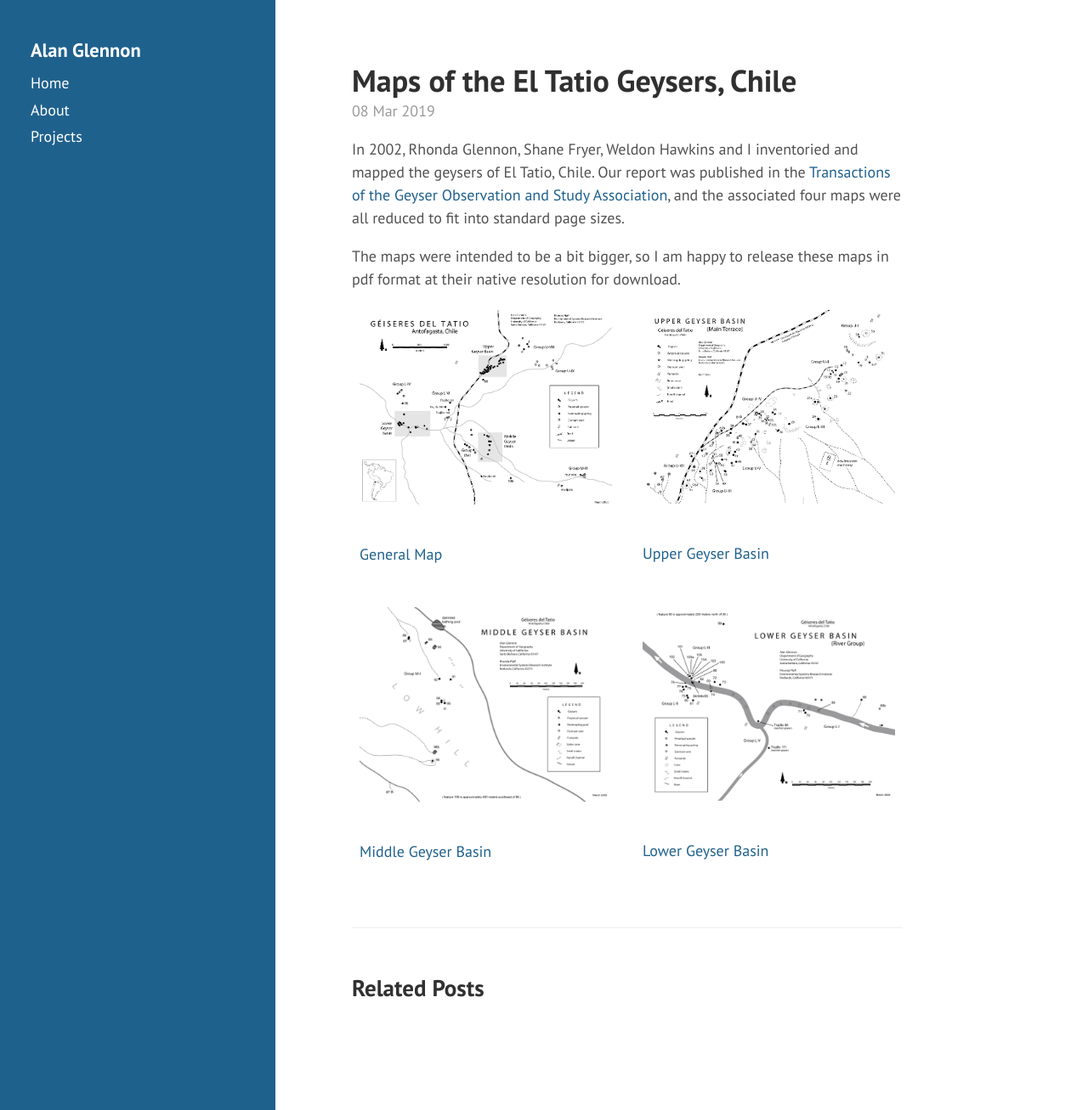
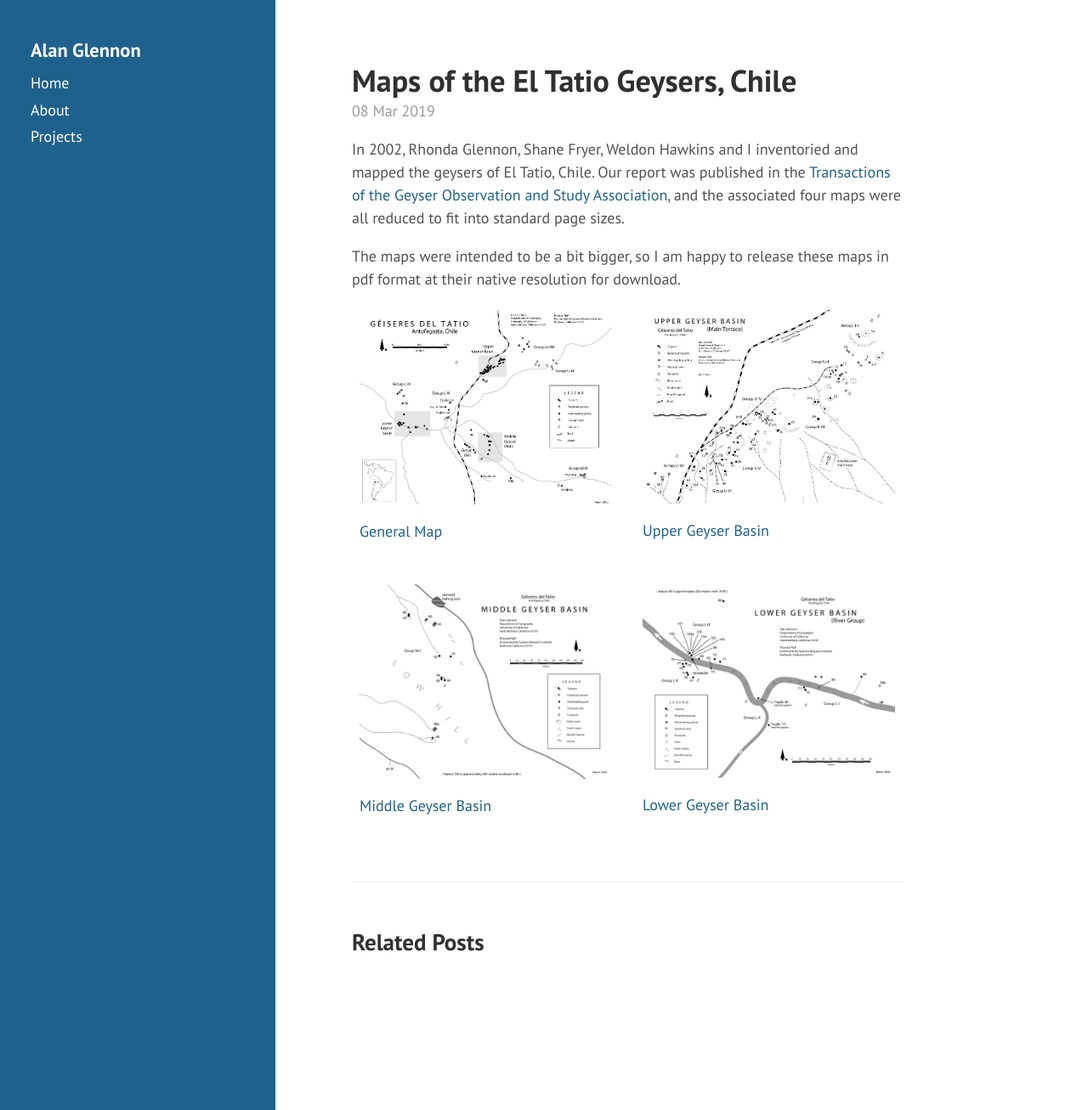
Before and after one commit to glennon/glennon.github.io, a Jekyll site: the page built from _posts/2019-03-08-el-tatio-maps.md, in a window 1280 px wide and 1307 px high. Shown: the whole window at 85% size. Built offline with Jekyll 4.4.1, drawn with Linux system fonts in a browser that asks for light colours.

Commit message:
Update 2019-03-08-el-tatio-maps.md

```diff
--- a/_posts/2019-03-08-el-tatio-maps.md
+++ b/_posts/2019-03-08-el-tatio-maps.md
@@ -10,14 +10,14 @@ The maps were intended to be a bit bigger, so I am happy to release these maps i
 
 <table>
 <tr>
-<td><a href="/public/posts/tatiogeneral.pdf"><img src="/public/posts/tatiogeneral.png" /><br />General Map</a></td>
+<td><a href="/public/posts/tatiogeneral.pdf"><img src="/public/posts/tatiogeneral.png" />General Map</a></td>
 <td width="1rem"></td>
-<td><a href="/public/posts/tatioupper.pdf"><img src="/public/posts/tatioupper.png" /><br />Upper Geyser Basin</a></td>
+<td><a href="/public/posts/tatioupper.pdf"><img src="/public/posts/tatioupper.png" />Upper Geyser Basin</a></td>
 </tr>
 <tr><td height="40px"></td></tr>
 <tr>
-<td><a href="/public/posts/tatiomiddle.pdf"><img src="/public/posts/tatiomiddle.png" /><br />Middle Geyser Basin</a></td>
+<td><a href="/public/posts/tatiomiddle.pdf"><img src="/public/posts/tatiomiddle.png" />Middle Geyser Basin</a></td>
 <td width="1rem"></td>
-<td><a href="/public/posts/tatiolower.pdf"><img src="/public/posts/tatiolower.png" /><br />Lower Geyser Basin</a></td>
+<td><a href="/public/posts/tatiolower.pdf"><img src="/public/posts/tatiolower.png" />Lower Geyser Basin</a></td>
 </tr>
 </table>
```
